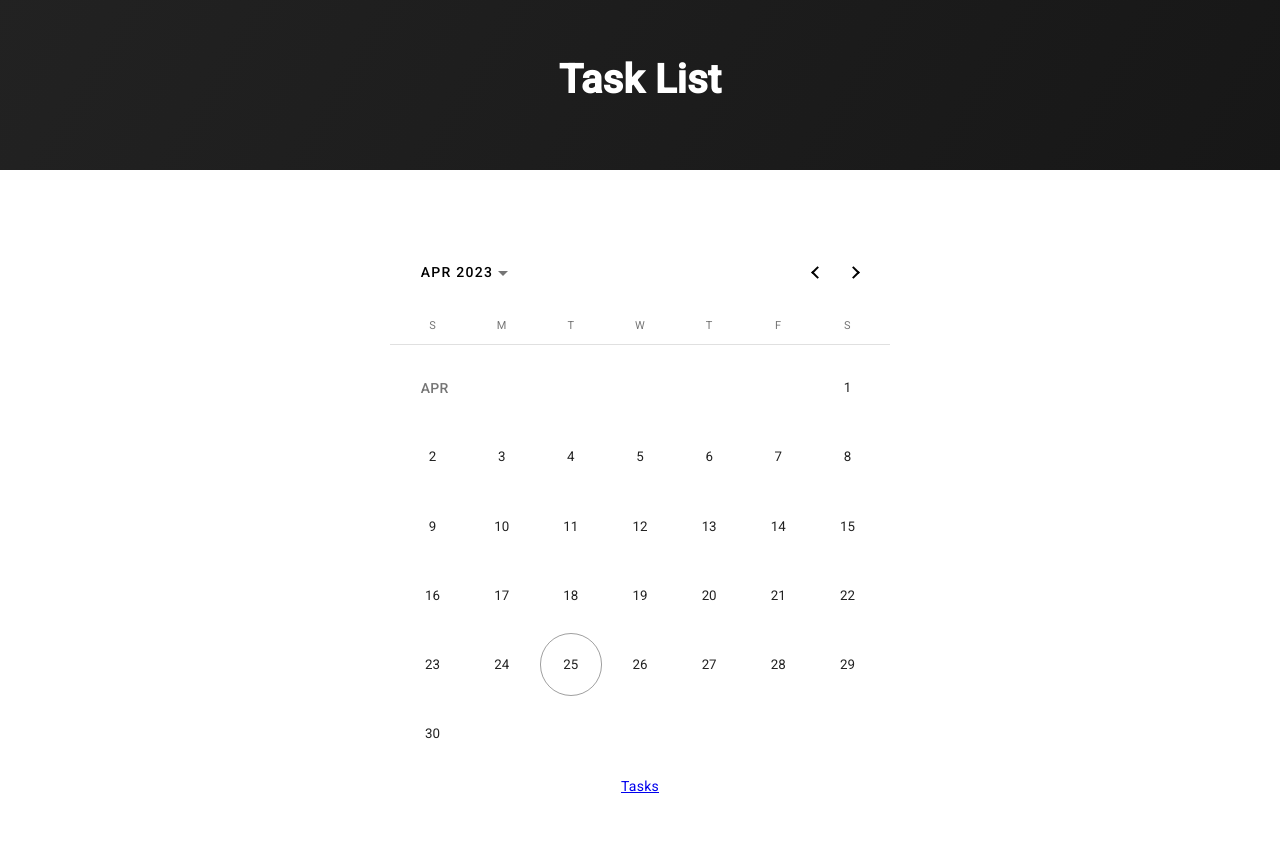
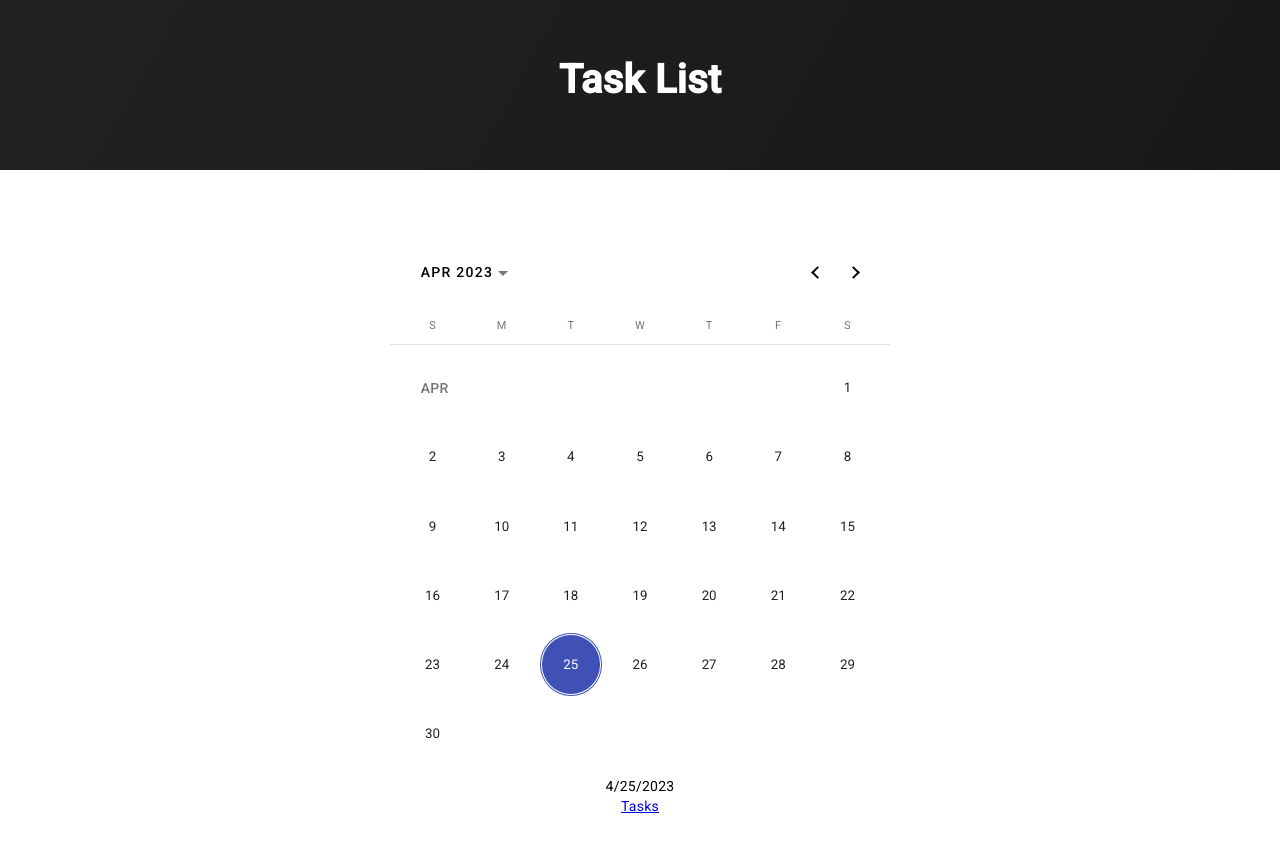
Before and after one commit to JeromeNL/angular-udemy, an Angular app: page / in a window 1280 px wide. Shown: the top 852 px of the page. Built offline with nearby package versions, Linux system fonts and the light colour scheme.

Commit message:
29. Two way data binding

```diff
--- a/src/app/calendar/calendar.component.html
+++ b/src/app/calendar/calendar.component.html
@@ -1,5 +1,6 @@
 <div>
 
-  <mat-calendar></mat-calendar>
+  <mat-calendar [(selected)]="selectedDate"></mat-calendar>
+  {{ selectedDate.toLocaleDateString() }}
     <a [routerLink]="['/tasks']">Tasks</a>
 </div>
--- a/src/app/calendar/calendar.component.ts
+++ b/src/app/calendar/calendar.component.ts
@@ -7,4 +7,14 @@ import { Component } from '@angular/core';
 })
 export class CalendarComponent {
 
+  constructor() {
+
+  }
+  ngOnInit() : void {
+
+  }
+
+  selectedDate = new Date();
+
+
 }
```
